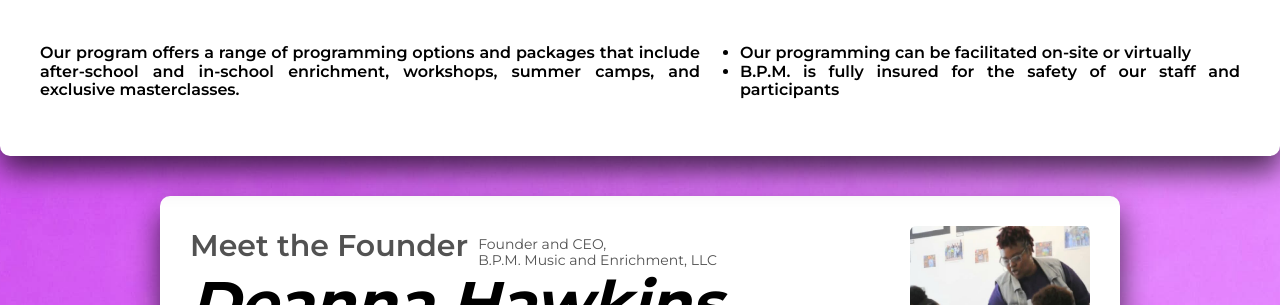
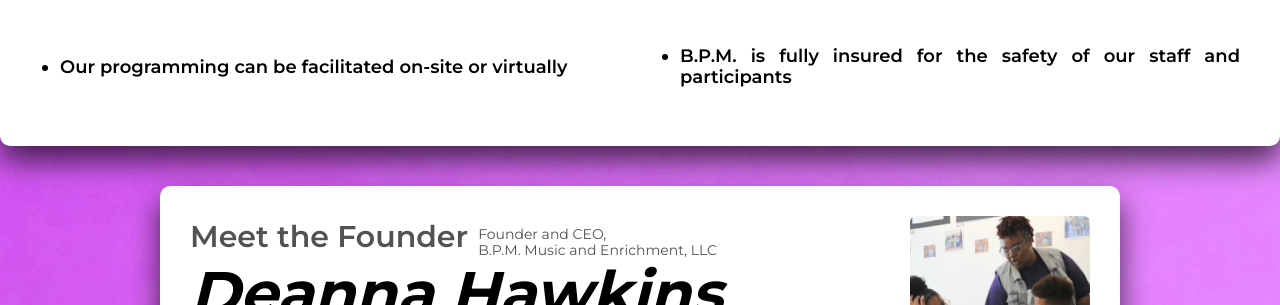
Before and after one commit to bpmenrichment/bpmenrichment.com, a plain HTML site: page index.html in a window 1280 px wide. Shown: the part 3260-3565 px from the top of the page. Drawn offline with nearby package versions, Linux system fonts and the light colour scheme.

Commit message:
update middle section text

```diff
--- a/index.html
+++ b/index.html
@@ -361,13 +361,12 @@
 
     <div class="light-content-box shadowed" id="middle-layout" >
         <div id="middle-content" class="row middle-item justified-text">
-            <div id="middle-text" class="middle-item">
-                Our program offers a range of programming options and packages that include after-school and in-school enrichment, workshops, summer camps, and exclusive masterclasses.
-            </div>
-            <ul id="middle-list" class="middle-item">
+            <ul id="middle-text" class="middle-item">
                 <li>
                     Our programming can be facilitated on-site or virtually
                 </li>
+            </ul>
+            <ul id="middle-list" class="middle-item">
                 <li>
                     B.P.M. is fully insured for the safety of our staff and participants
                 </li>
--- a/main.css
+++ b/main.css
@@ -588,6 +588,8 @@ iframe{
 
 #middle-text, #middle-list{
     font-weight: 600;
+    padding-left: 20px;
+    width: 50%;
 }
 
 #middle-list{
@@ -595,8 +597,7 @@ iframe{
 }
 
 .middle-item{
-    width: 50%;
-    font-size: 12px;
+    font-size: 14px;
 }
 
 /* Meet the Founder */
@@ -1060,14 +1061,10 @@ iframe{
     /* Middle */
 
     .middle-item{
-        font-size: 16px;
+        font-size: 18px;
     }
 
-    #middle-text{
-        width: var(--left-percent);
-    }
     #middle-list{
-        width: var(--right-percent);
         padding-left: 40px;
     }
 
```
